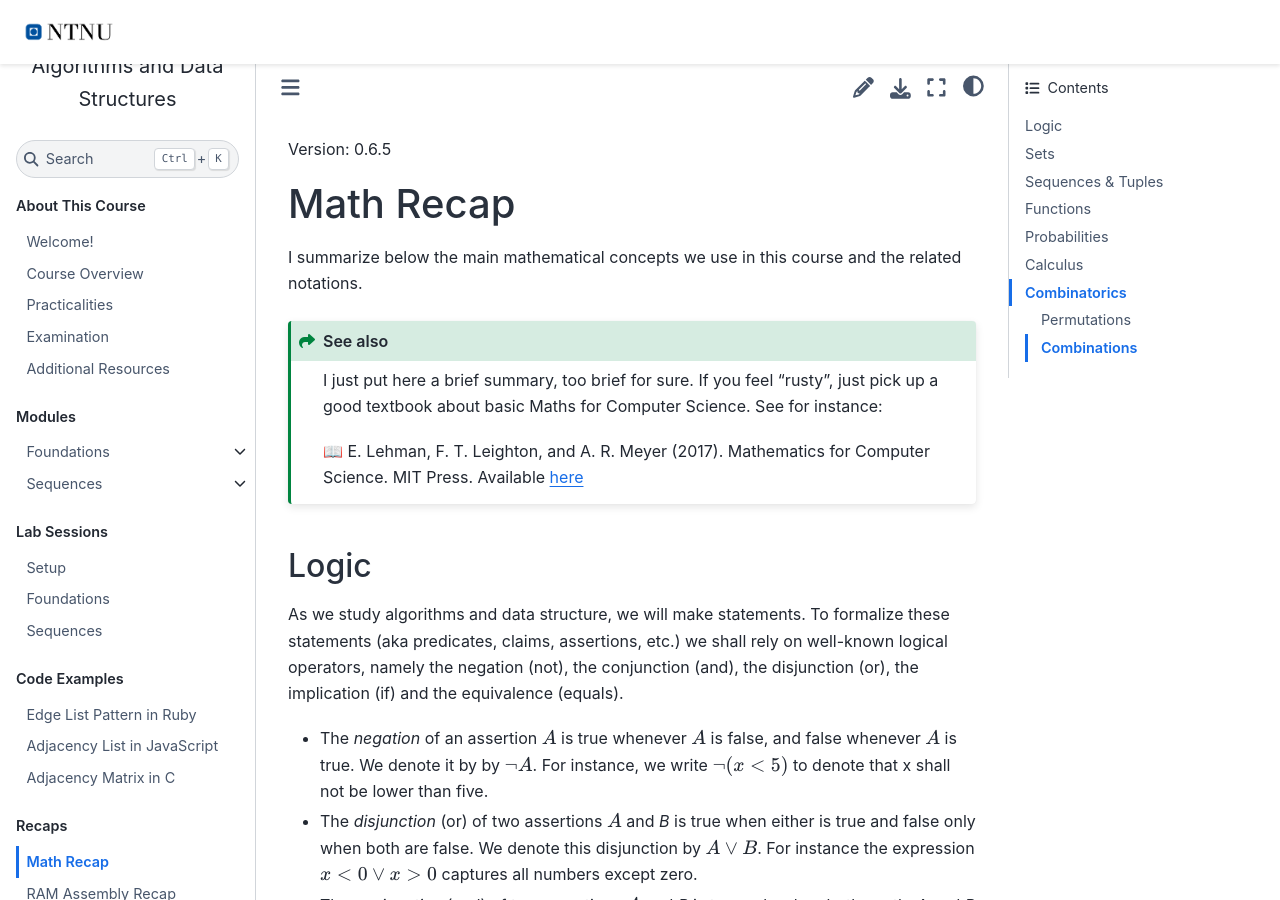
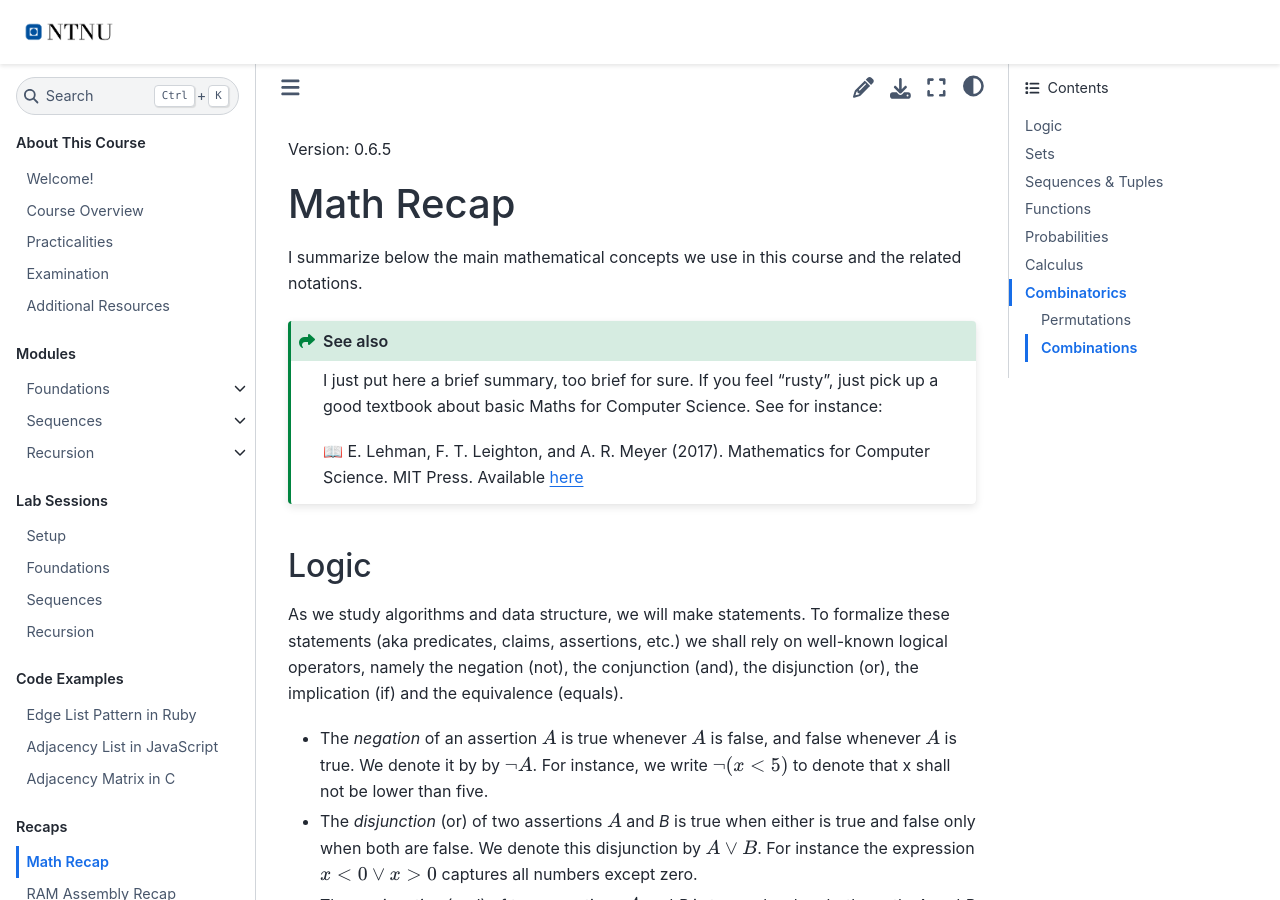
Before and after one commit to fchauvel/ntnu-idata2302-website, a Sphinx documentation site: the page built from source/maths.rst, in a window 1280 px wide and 900 px high. Built offline with Sphinx 7.4.7 and the Sphinx Book theme 1.1.4, drawn with Linux system fonts in a browser that asks for light colours.

Commit message:
content: enable the Recursion module and lab
Un-comment recursion/index (Modules) and labs/recursion (Lab Sessions)
in the root toctree so the third module goes live alongside
Foundations and Sequences.

```diff
--- a/source/index.rst
+++ b/source/index.rst
@@ -23,9 +23,9 @@
 
    foundations/index
    sequences/index
+   recursion/index
 
 ..
-   recursion/index
    hashing/index
    trees/index
    graphs/index
@@ -39,9 +39,9 @@
    labs/setup
    labs/foundations
    labs/sequences
+   labs/recursion
 
 ..
-   labs/recursion
    labs/trees
    labs/graphs/index
    labs/optimization
```
